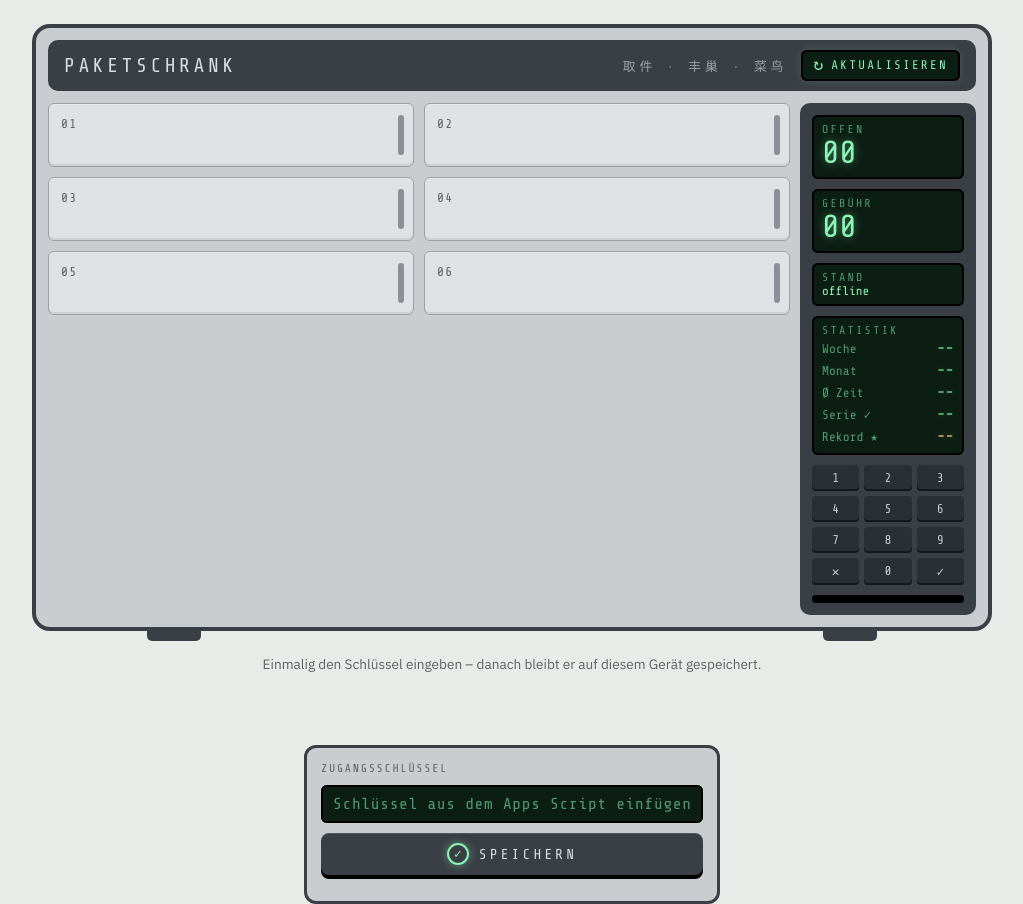
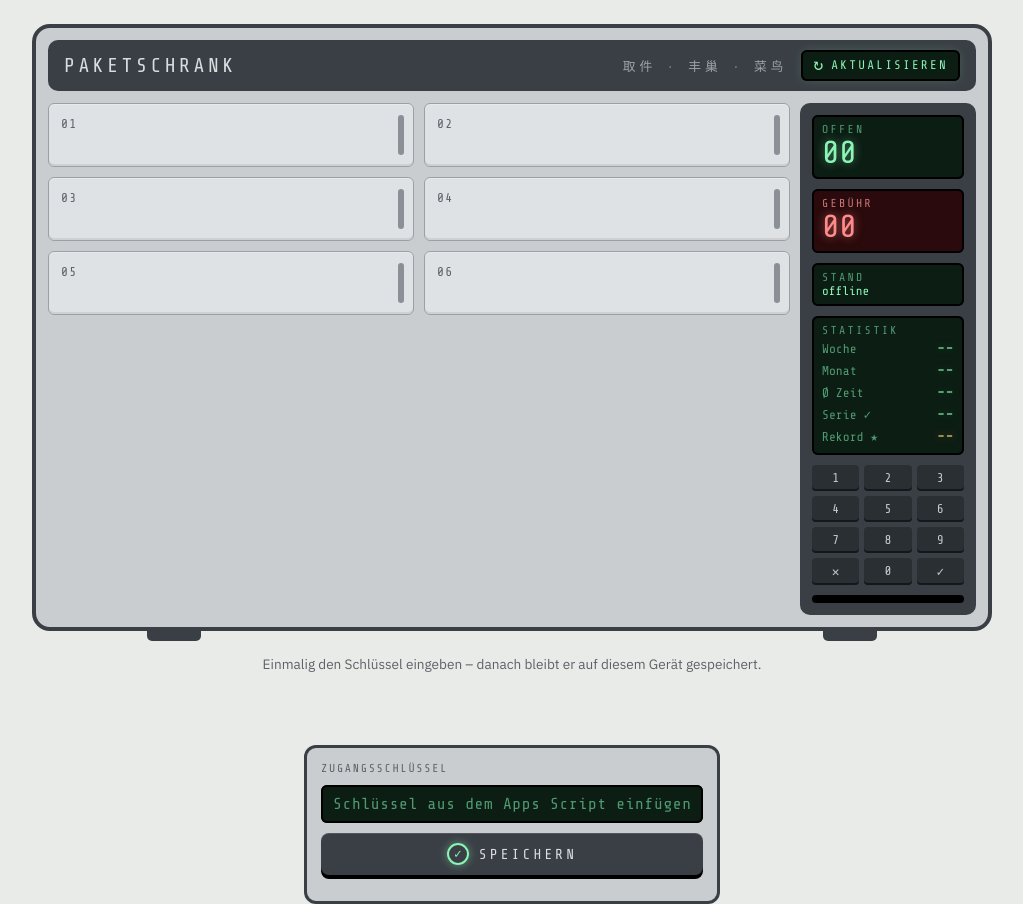
Before and after one commit to AW0908/Paketschrank, a plain HTML site: page index.html in a window 1280 px wide. Shown: the whole page, without its empty margins (128-1151 px from the left). Drawn offline with nearby package versions, Linux system fonts and the light colour scheme.

Commit message:
Add files via upload

```diff
--- a/index.html
+++ b/index.html
@@ -74,6 +74,16 @@ body { background: var(--bg); color: var(--fg); font: 14px var(--font-ui); }
 .scr { background: var(--lcd); border-radius: 6px; padding: 8px 10px; box-shadow: inset 0 0 0 2px #000; }
 .scr .k { font-family: var(--font-lcd); font-size: .72rem; letter-spacing: .2em; color: var(--lcd-dim); text-transform: uppercase; }
 .scr .v { font-family: var(--font-lcd); font-size: 2rem; line-height: 1.1; color: var(--lcd-fg); text-shadow: 0 0 10px rgba(138,245,180,.45); font-variant-numeric: tabular-nums; }
+/* Gebühr-Anzeige: rotes Display */
+.scr.fee { background: #2a0a0c; box-shadow: inset 0 0 0 2px #000; }
+.scr.fee .k { color: #c9777b; }
+.scr.fee .v, .scr.fee .v.alarm { color: #ff8a8a; text-shadow: 0 0 10px rgba(255,138,138,.5); }
+.scr.fee.alarm { background: #5a0d12; box-shadow: inset 0 0 0 2px #000, 0 0 16px rgba(255,80,80,.55); }
+.scr.fee.alarm .v { color: #ffd0d0; text-shadow: 0 0 12px rgba(255,120,120,.8); }
+@media (prefers-reduced-motion: no-preference) {
+  .scr.fee.alarm { animation: feeGlow 1.4s ease-in-out infinite; }
+  @keyframes feeGlow { 50% { box-shadow: inset 0 0 0 2px #000, 0 0 4px rgba(255,80,80,.2); } }
+}
 .scr .v.alarm { color: #ff8a8a; text-shadow: 0 0 10px rgba(255,138,138,.5); }
 .scr .small { font-family: var(--font-lcd); font-size: .78rem; color: var(--lcd-fg); }
 .keys { display: grid; grid-template-columns: repeat(3, 1fr); gap: 5px; }
@@ -183,7 +193,7 @@ body { background: var(--bg); color: var(--fg); font: 14px var(--font-ui); }
       <div class="col" id="left"></div>
       <div class="term" aria-label="Übersicht">
         <div class="scr"><div class="k">Offen</div><div class="v" id="nOpen">--</div></div>
-        <div class="scr"><div class="k">Gebühr</div><div class="v" id="nFee">--</div></div>
+        <div class="scr fee" id="feeBox"><div class="k">Gebühr</div><div class="v" id="nFee">--</div></div>
         <div class="scr"><div class="k">Stand</div><div class="small" id="stand">wird geladen</div></div>
         <div class="scr stats" aria-label="Statistik">
           <div class="k">Statistik</div>
@@ -383,6 +393,7 @@ function tick() {
   const nf = document.getElementById('nFee');
   nf.textContent = pad(fee);
   nf.classList.toggle('alarm', fee > 0);
+  document.getElementById('feeBox').classList.toggle('alarm', fee > 0);
 }
 
 let loading = null;
```
